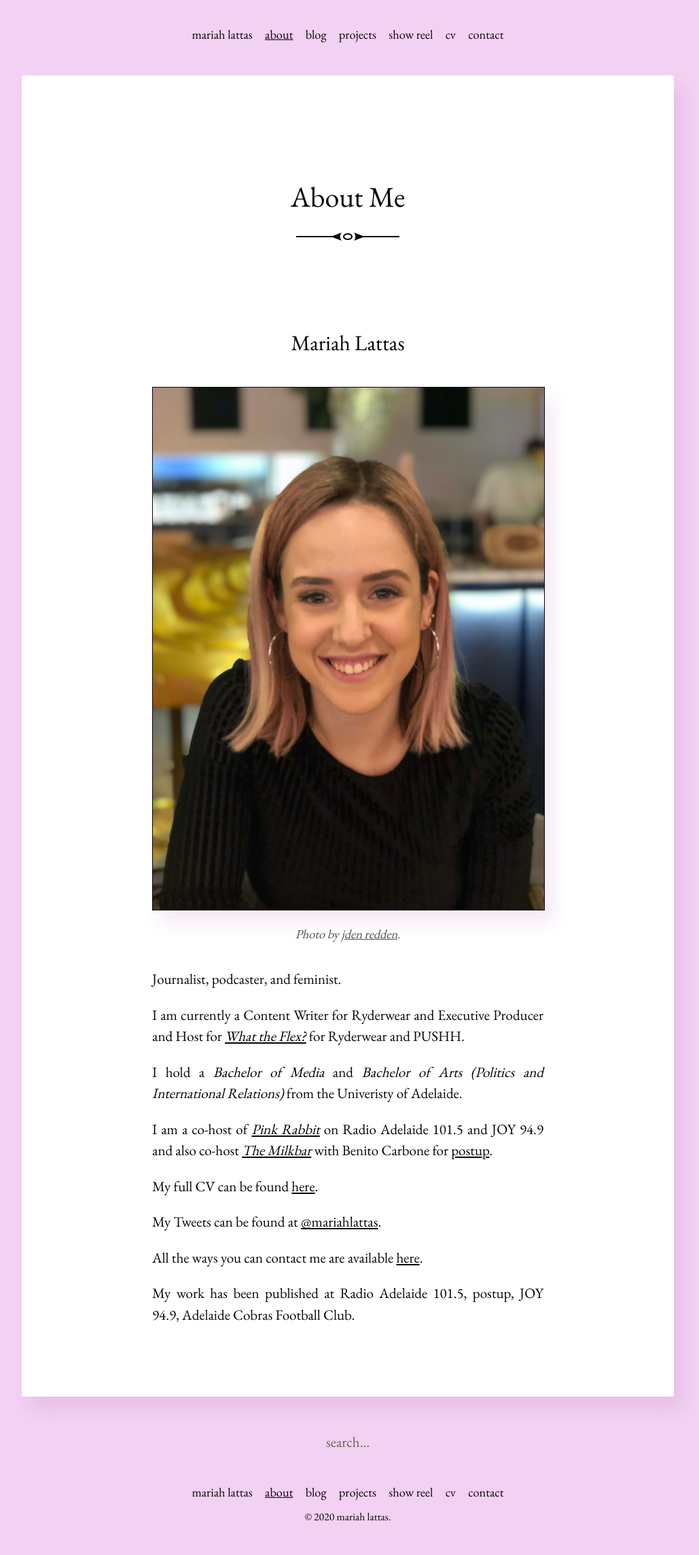
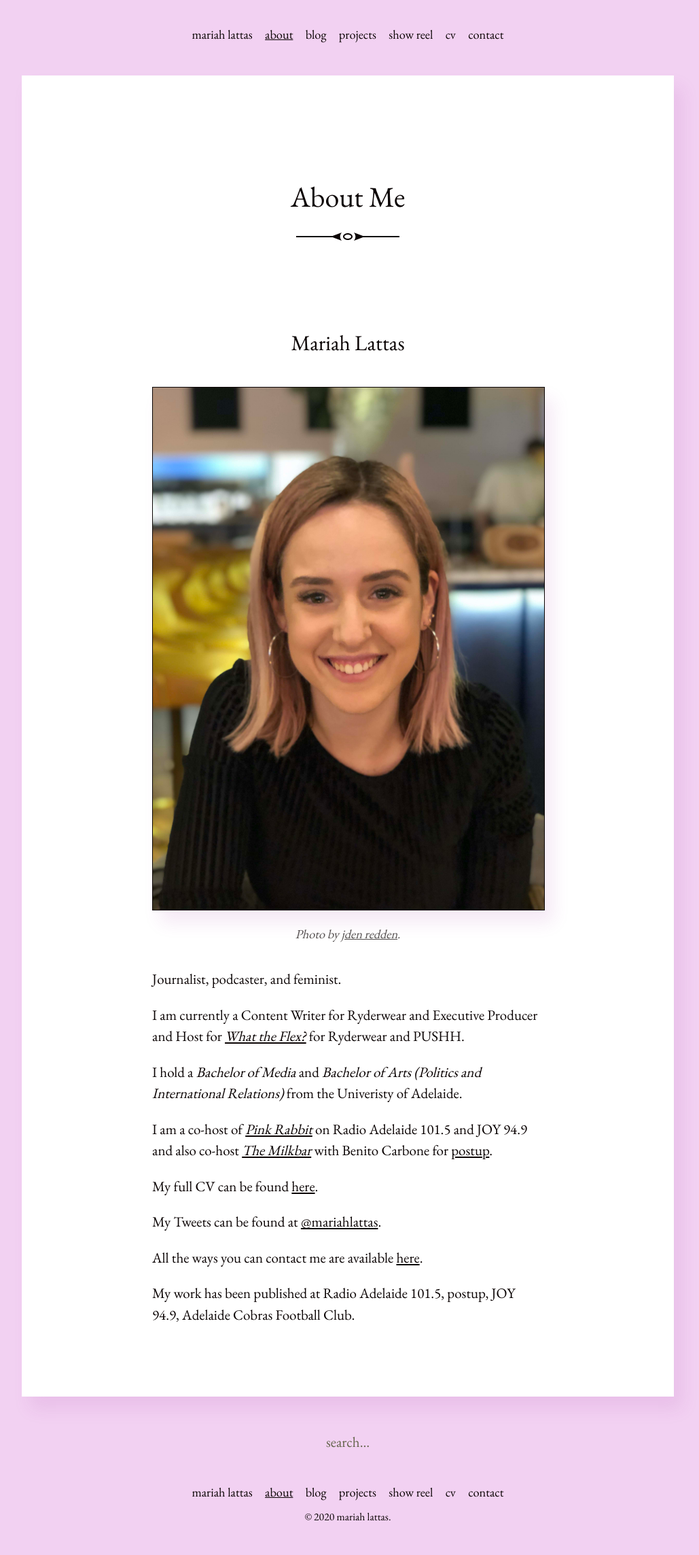
Before and after one commit to mariahlattas/website, a Jekyll site: the page built from about.md, in a window 1280 px wide. Shown: the whole page at 68% size, without its empty margins (128-1157 px from the left). Built offline with Jekyll 4.4.1, drawn with Linux system fonts in a browser that asks for light colours.

Commit message:
Update _article.scss

```diff
--- a/_sass/_article.scss
+++ b/_sass/_article.scss
@@ -21,9 +21,9 @@
 }
 
 .post p {
-  text-align: justify;
+//   text-align: justify;
 //  text-indent: 1.5em;
-  text-justify: inter-word;
+//   text-justify: inter-word;
   padding-bottom: 1em;
 }
 
```
